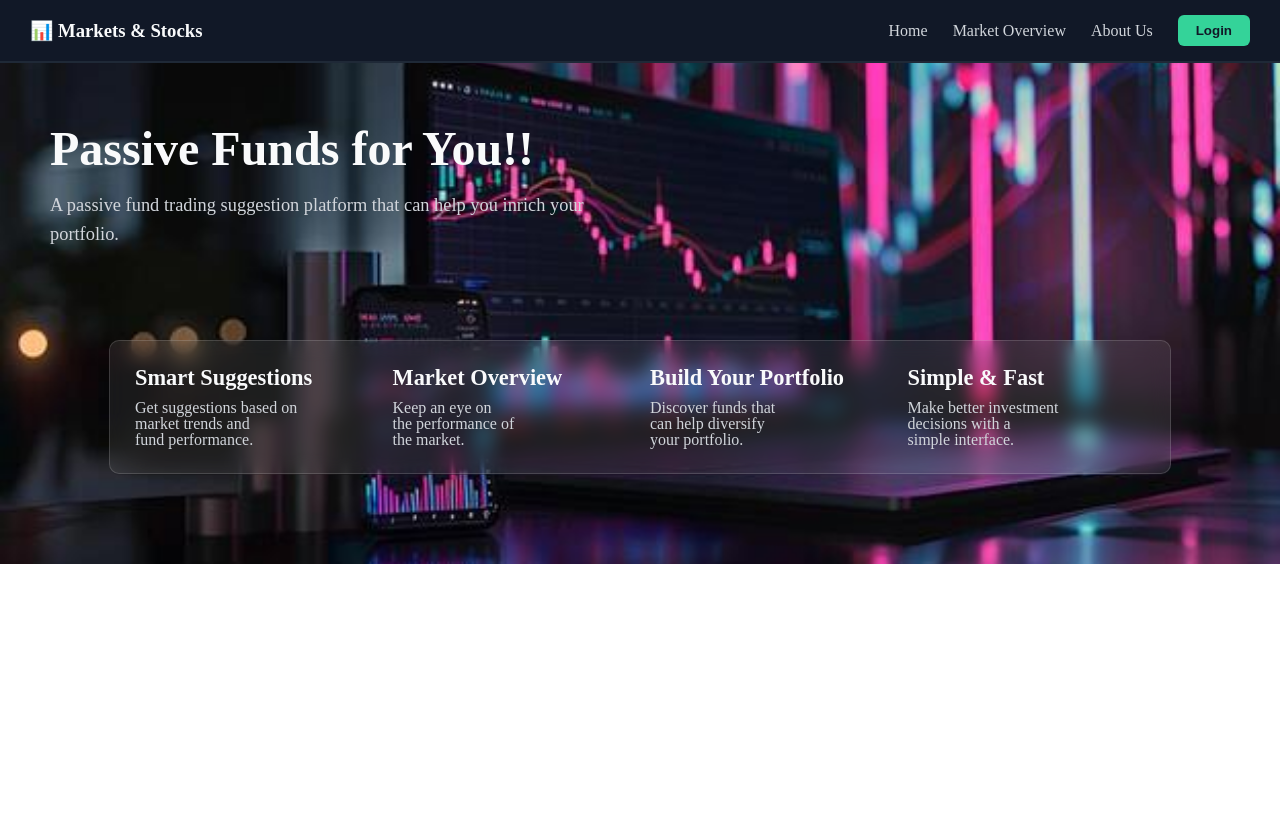
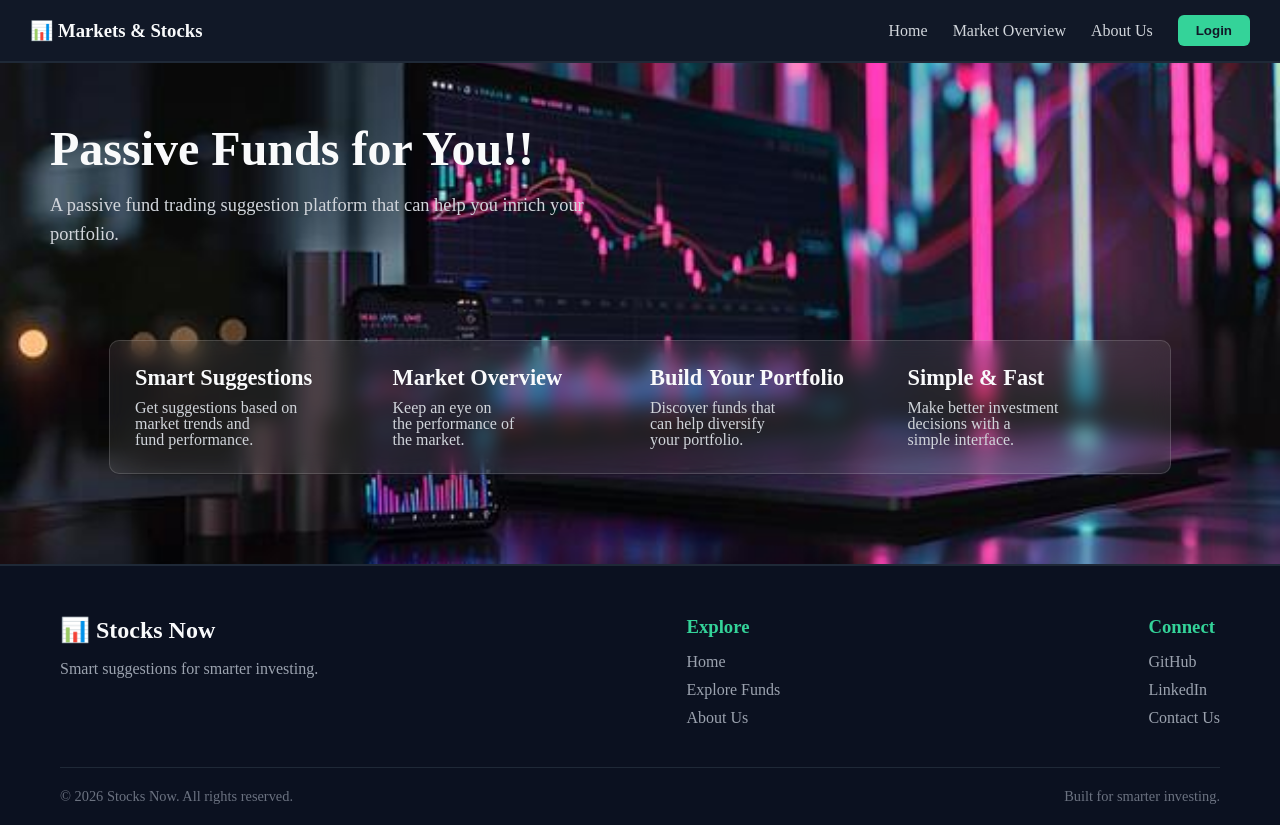
Before and after one commit to Mukul09kukreja/BML-WEB-Project, a plain HTML site: page client/index.html in a window 1280 px wide. Before the commit the page ends 800 px from the top, so only its background shows below. Drawn offline with Linux system fonts and the light colour scheme; a script that the page names is missing.

Commit message:
header to intex.html (#11)
* server init

* connecting mongoBD

* doing some changes

* add basic file (#3)

* Add html file (#4)

* add basic file

* add html file

* add html file

* server init

* index.html

* footer stuff

---------

Co-authored-by: Mukul Kukreja <mukulkukreja009@gmail.com>

```diff
--- a/client/index.html
+++ b/client/index.html
@@ -53,7 +53,37 @@
         </section>
       </section>
     </main>
-    <footer></footer>
+    <footer class="site-footer">
+      <div class="footer-content">
+        <section class="footer-brand">
+          <h2>📊 Stocks Now</h2>
+          <p>Smart suggestions for smarter investing.</p>
+        </section>
+
+        <nav class="footer-nav" aria-label="Footer navigation">
+          <h3>Explore</h3>
+          <ul>
+            <li><a href="#home">Home</a></li>
+            <li><a href="#explore">Explore Funds</a></li>
+            <li><a href="#about-us">About Us</a></li>
+          </ul>
+        </nav>
+
+        <address class="footer-contact">
+          <h3>Connect</h3>
+          <ul>
+            <li><a href="#">GitHub</a></li>
+            <li><a href="#">LinkedIn</a></li>
+            <li><a href="mailto:contact@stocksnow.com">Contact Us</a></li>
+          </ul>
+        </address>
+      </div>
+
+      <div class="footer-bottom">
+        <p>&copy; 2026 Stocks Now. All rights reserved.</p>
+        <p>Built for smarter investing.</p>
+      </div>
+    </footer>
     <script src="main.js"></script>
   </body>
 </html>
--- a/client/styles.css
+++ b/client/styles.css
@@ -111,3 +111,80 @@
   font-size: 1rem;
   line-height: 1;
 }
+/* footer section */
+.site-footer {
+  background-color: #0b1120;
+  color: #f9fafb;
+  padding: 50px 60px 20px;
+  border-top: 2px solid #1f2937;
+}
+
+.footer-content {
+  max-width: 1200px;
+  margin: 0 auto;
+
+  display: flex;
+  justify-content: space-between;
+  gap: 60px;
+}
+
+.footer-brand {
+  max-width: 350px;
+}
+
+.footer-brand h2 {
+  margin-bottom: 12px;
+}
+
+.footer-brand p {
+  color: #9ca3af;
+  line-height: 1.6;
+}
+
+.footer-nav h3,
+.footer-contact h3 {
+  margin-bottom: 15px;
+  color: #34d399;
+}
+
+.footer-nav ul,
+.footer-contact ul {
+  list-style: none;
+  padding: 0;
+  margin: 0;
+
+  display: flex;
+  flex-direction: column;
+  gap: 10px;
+}
+
+.footer-nav a,
+.footer-contact a {
+  color: #9ca3af;
+  text-decoration: none;
+}
+
+.footer-nav a:hover,
+.footer-contact a:hover {
+  color: #34d399;
+  text-decoration: underline;
+  text-underline-offset: 5px;
+}
+
+.footer-contact {
+  font-style: normal;
+}
+
+.footer-bottom {
+  max-width: 1200px;
+  margin: 40px auto 0;
+  padding-top: 20px;
+
+  border-top: 1px solid #1f2937;
+
+  display: flex;
+  justify-content: space-between;
+
+  color: #6b7280;
+  font-size: 0.9rem;
+}
```
